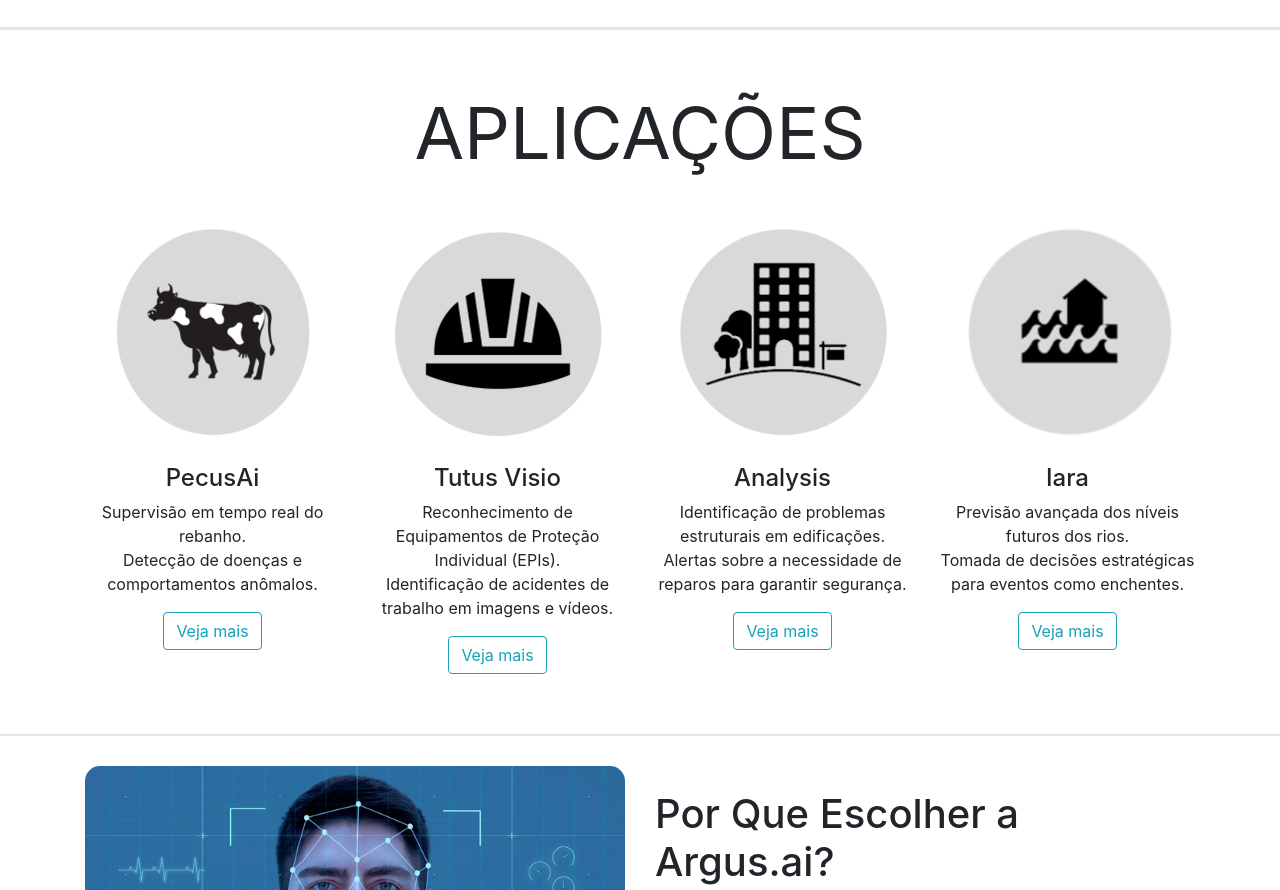
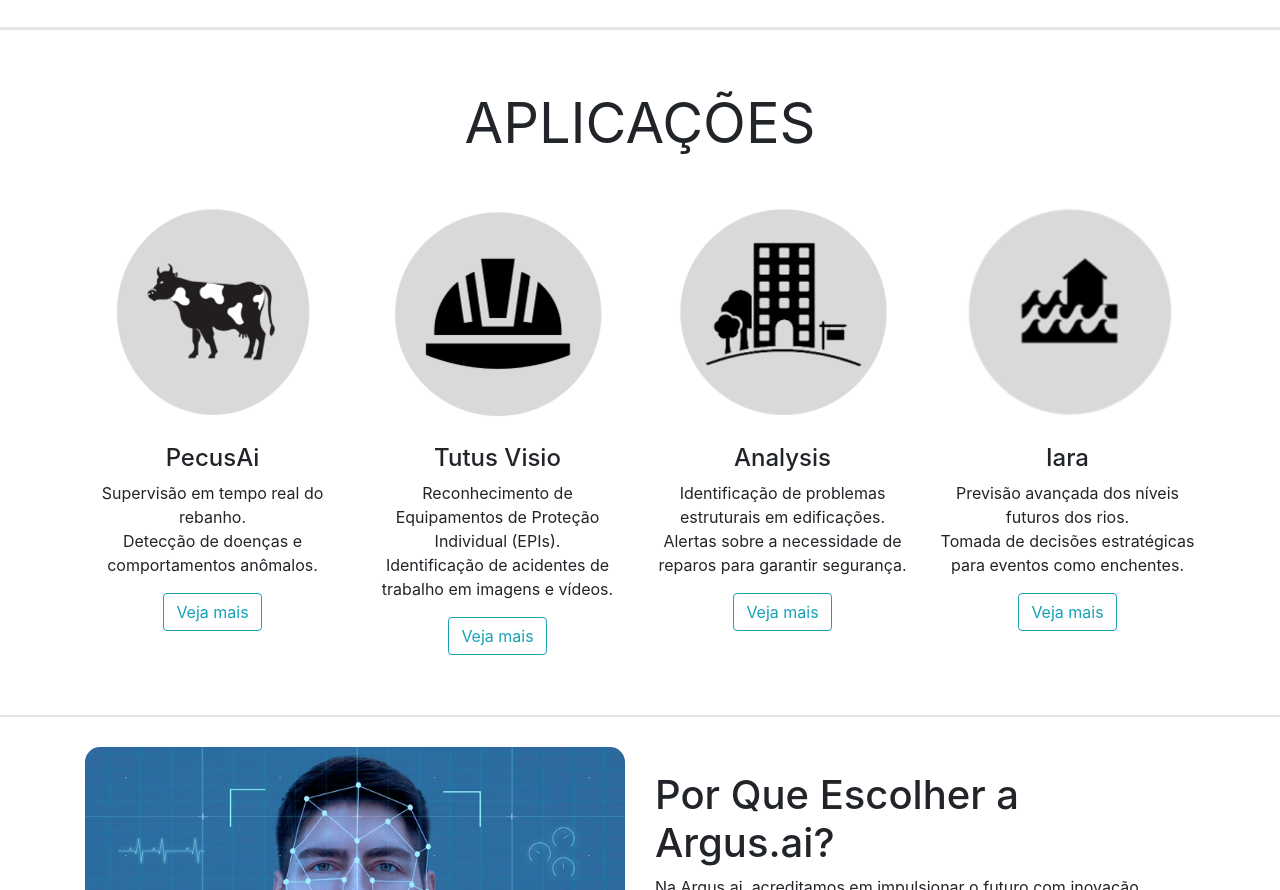
Before and after one commit to kauagabr/ARGUS.AI, a plain HTML site: page index.html in a window 1280 px wide. Shown: the part 1271-2161 px from the top of the page. Drawn offline with nearby package versions, Linux system fonts and the light colour scheme.

Commit message:
Update index.html

```diff
--- a/index.html
+++ b/index.html
@@ -143,7 +143,7 @@
 
     <section class="caixa borda comColor">
       <div class="container">
-        <h1 class="text-center mb-5 display-3 font-weight-normal">APLICAÇÕES</h1>
+        <h1 class="text-center mb-5 display-4 font-weight-normal">APLICAÇÕES</h1>
         <div class="row">
 
           <div class="col-md-3 text-center">
```
